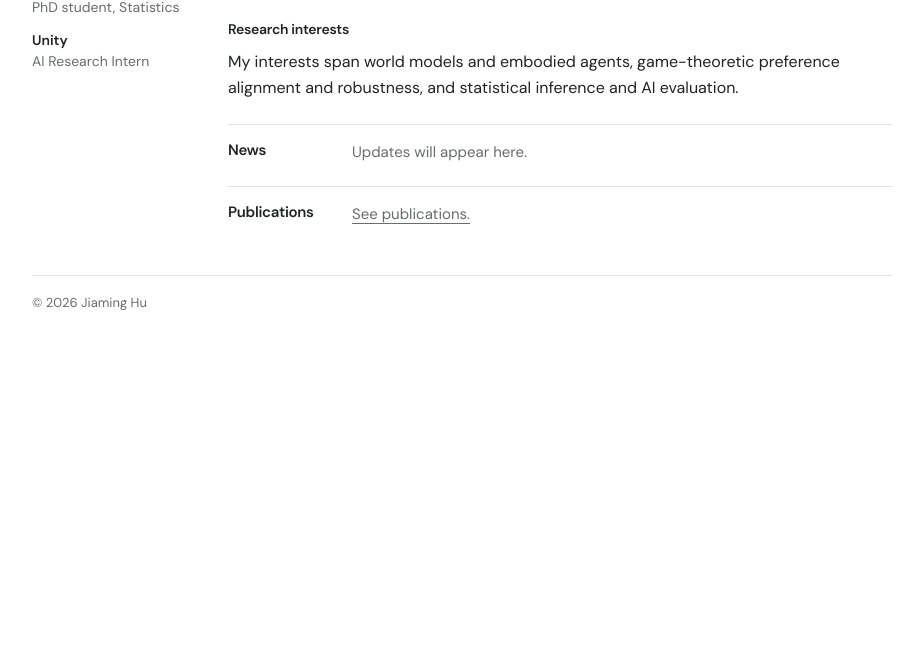
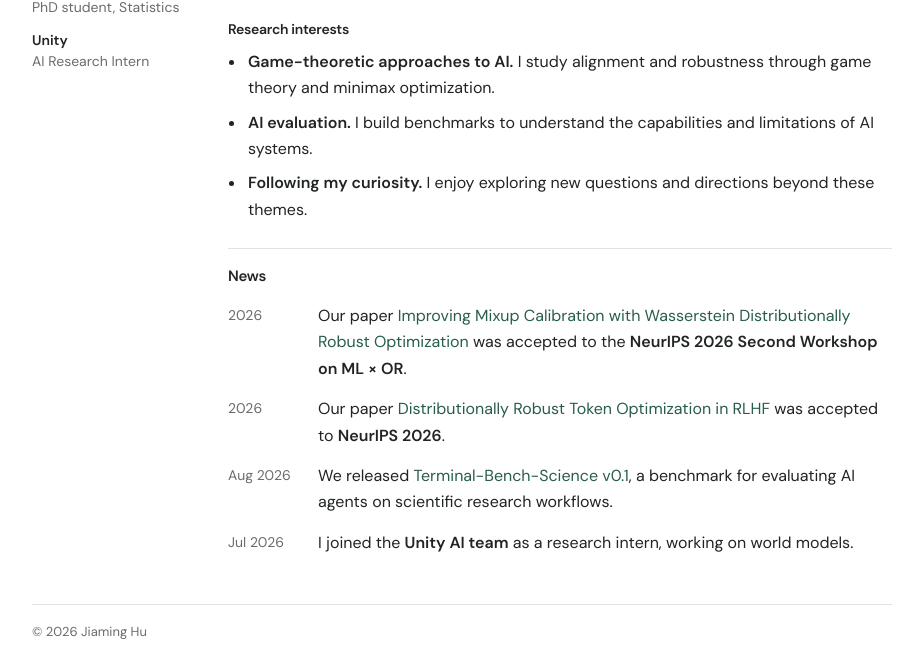
Before and after one commit to brownight/jiaminghu.github.io, a plain HTML site: page index.html in a window 1280 px wide. Shown: the part 357-1024 px from the top of the page, without its empty margins (178-1101 px from the left). Before the commit the page ends 800 px from the top, so only its background shows below. Drawn offline with Linux system fonts and the light colour scheme.

Commit message:
Update homepage research interests and news

```diff
--- a/assets/style.css
+++ b/assets/style.css
@@ -59,7 +59,18 @@ h2 { font-weight: 600; font-size: 1.05rem; line-height: 1.4; letter-spacing: -.0
 .bio p { margin-bottom: 12px; }
 .bio section > :last-child { margin-bottom: 0; }
 .home-section { margin-top: 28px; padding-top: 17px; border-top: 1px solid var(--line); }
-.bio .home-section { display: grid; grid-template-columns: 112px minmax(0, 1fr); gap: 12px; margin-top: 22px; padding-top: 15px; }
+.bio .home-section { margin-top: 25px; padding-top: 17px; }
+.research-list { padding-left: 18px; margin: 0; }
+.research-list li { padding-left: 2px; margin-bottom: 8px; }
+.research-list li:last-child { margin-bottom: 0; }
+.research-list strong, .news-list strong { font-weight: 600; }
+.news-list { list-style: none; padding: 0; margin: 16px 0 0; }
+.news-list li { display: grid; grid-template-columns: 76px minmax(0, 1fr); gap: 14px; margin-bottom: 14px; }
+.news-list li:last-child { margin-bottom: 0; }
+.news-list time { color: var(--muted); font-size: .875rem; line-height: 1.8; white-space: nowrap; }
+.news-list p { margin-bottom: 0; }
+.news-list a { color: var(--accent); text-decoration: none; }
+.news-list a:hover { text-decoration: underline; }
 .home-section h2 { margin-bottom: 0; font-size: .9375rem; }
 .draft-note { font-size: .9375rem; color: var(--muted); }
 
@@ -124,7 +135,7 @@ h2 { font-weight: 600; font-size: 1.05rem; line-height: 1.4; letter-spacing: -.0
   .socials { grid-column: 1 / -1; grid-row: 3; gap: 3px; margin: 7px 0 0; }
   .affiliation { grid-column: 2; margin-bottom: 8px; }
   .bio h1 { font-size: 2.35rem; margin-bottom: 20px; }
-  .bio .home-section { grid-template-columns: 100px minmax(0, 1fr); gap: 10px; }
+  .news-list li { grid-template-columns: minmax(0, 1fr); gap: 3px; margin-bottom: 17px; }
   .game-layout { grid-template-columns: minmax(0, 1fr); gap: 20px; max-width: 300px; }
   .cylinder-stage { width: 150px; }
   .page-heading { padding-top: 27px; margin-bottom: 24px; }
--- a/index.html
+++ b/index.html
@@ -3,7 +3,7 @@
 <head>
   <meta charset="utf-8">
   <meta name="viewport" content="width=device-width, initial-scale=1">
-  <meta name="description" content="Jiaming Hu — research in world models, AI agents, game-theoretic alignment, and statistical learning.">
+  <meta name="description" content="Jiaming Hu — game-theoretic approaches to AI, AI evaluation, and curiosity-driven research.">
   <title>Jiaming Hu</title>
   <link rel="stylesheet" href="assets/style.css">
   <script src="assets/site.js" defer></script>
@@ -32,10 +32,21 @@
           <p>I received my undergraduate degree in Mathematics with Honors from New York University.</p>
         </section>
         <section aria-labelledby="research-heading"><h2 id="research-heading" class="eyebrow">Research interests</h2>
-          <p>My interests span world models and embodied agents, game-theoretic preference alignment and robustness, and statistical inference and AI evaluation.</p>
+          <ul class="research-list">
+            <li><strong>Game-theoretic approaches to AI.</strong> I study alignment and robustness through game theory and minimax optimization.</li>
+            <li><strong>AI evaluation.</strong> I build benchmarks to understand the capabilities and limitations of AI systems.</li>
+            <li><strong>Following my curiosity.</strong> I enjoy exploring new questions and directions beyond these themes.</li>
+          </ul>
         </section>
-        <section class="home-section" aria-labelledby="news-heading"><h2 id="news-heading">News</h2><p class="draft-note">Updates will appear here.</p></section>
-        <section class="home-section" aria-labelledby="publications-heading"><h2 id="publications-heading">Publications</h2><p class="draft-note"><a href="publications.html">See publications.</a></p></section>
+        <section class="home-section" aria-labelledby="news-heading">
+          <h2 id="news-heading">News</h2>
+          <ul class="news-list">
+            <li><time datetime="2026">2026</time><p>Our paper <a href="https://scholar.google.com/citations?view_op=view_citation&amp;hl=en&amp;user=2Nql6mUAAAAJ&amp;citation_for_view=2Nql6mUAAAAJ:M3NEmzRMIkIC">Improving Mixup Calibration with Wasserstein Distributionally Robust Optimization</a> was accepted to the <strong>NeurIPS 2026 Second Workshop on ML × OR</strong>.</p></li>
+            <li><time datetime="2026">2026</time><p>Our paper <a href="https://scholar.google.com/citations?view_op=view_citation&amp;hl=en&amp;user=2Nql6mUAAAAJ&amp;citation_for_view=2Nql6mUAAAAJ:IjCSPb-OGe4C">Distributionally Robust Token Optimization in RLHF</a> was accepted to <strong>NeurIPS 2026</strong>.</p></li>
+            <li><time datetime="2026-08">Aug 2026</time><p>We released <a href="https://www.terminal-bench-science.ai/announcement">Terminal-Bench-Science v0.1</a>, a benchmark for evaluating AI agents on scientific research workflows.</p></li>
+            <li><time datetime="2026-07">Jul 2026</time><p>I joined the <strong>Unity AI team</strong> as a research intern, working on world models.</p></li>
+          </ul>
+        </section>
       </div>
     </div>
   </main>
```
Also changed, not shown: 1 other file.
